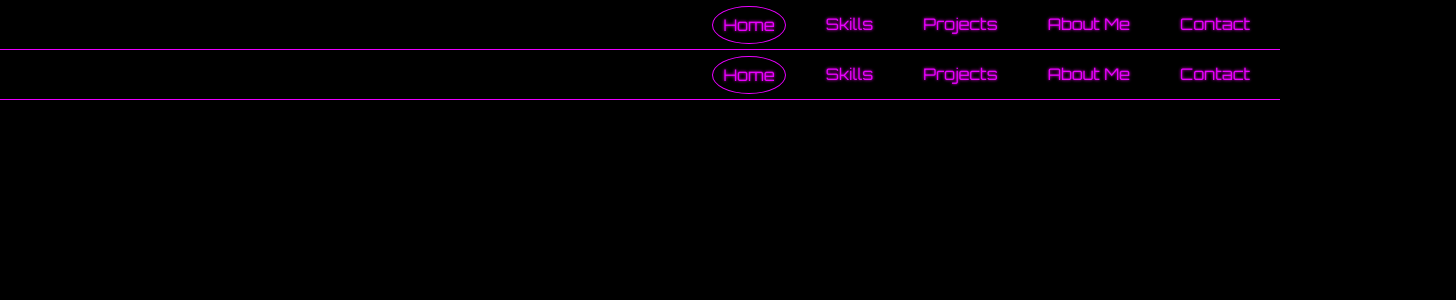
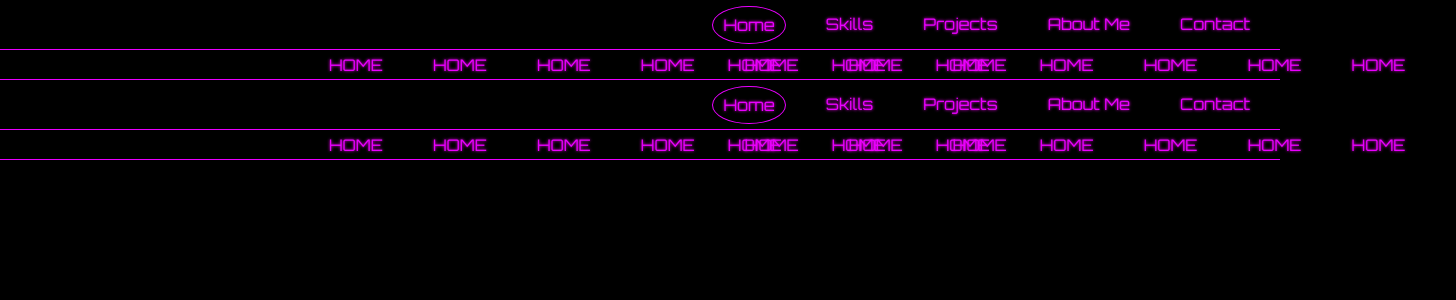
Before and after one commit to Hwajiin/portfolio-react, a React (Create React App) app: page / in a window 1280 px wide. Shown: the top 300 px of the page, 1456 px wide, since content can reach past the window. Built offline with nearby package versions, Linux system fonts and the light colour scheme.

Commit message:
Make billboard component

```diff
--- /dev/null
+++ b/src/components/billboard.jsx
@@ -0,0 +1,77 @@
+import React from "react";
+import styled, { keyframes } from "styled-components";
+
+// 텍스트 무한반복 슬라이드 애니메이션
+const moveTextFirst = keyframes`
+    0% {
+        transform: translateX(100%)
+    }
+    100%{
+        transform: translateX(-100%)
+    }
+`;
+
+const moveTextSec = keyframes`
+    0% {
+        transform: translateX(0%)
+    }
+    100%{
+        transform: translateX(-200%)
+    }
+`;
+
+const Container = styled.div`
+  width: 100%;
+  height: 30px;
+  border-bottom: 1px solid var(--main-color);
+`;
+
+const Box = styled.div`
+  width: 100%;
+  height: 100%;
+  display: flex;
+  align-items: center;
+`;
+
+const First = styled.div`
+  animation: ${moveTextFirst} 20s infinite linear;
+`;
+
+const Second = styled.div`
+  animation: ${moveTextSec} 20s infinite linear;
+  animation-delay: 10s;
+`;
+
+const Text = styled.span`
+  text-transform: uppercase;
+  margin-right: 50px;
+`;
+
+const Billboard = ({ text }) => {
+  return (
+    <Container>
+      <Box>
+        <First>
+          <Text>{text}</Text>
+          <Text>{text}</Text>
+          <Text>{text}</Text>
+          <Text>{text}</Text>
+          <Text>{text}</Text>
+          <Text>{text}</Text>
+          <Text>{text}</Text>
+        </First>
+        <Second>
+          <Text>{text}</Text>
+          <Text>{text}</Text>
+          <Text>{text}</Text>
+          <Text>{text}</Text>
+          <Text>{text}</Text>
+          <Text>{text}</Text>
+          <Text>{text}</Text>
+        </Second>
+      </Box>
+    </Container>
+  );
+};
+
+export default Billboard;
--- a/src/components/navbar.jsx
+++ b/src/components/navbar.jsx
@@ -1,6 +1,7 @@
 import React from "react";
 import { Link, withRouter } from "react-router-dom";
 import styled from "styled-components";
+import Billboard from "./billboard";
 
 const Nav = styled.nav`
   width: 100%;
@@ -40,6 +41,7 @@ const SLink = styled(Link)`
 // withRouter를 사용하여 location에 접근
 const NavBar = ({ location: { pathname } }) => {
   return (
+    <>
       <Nav>
         <Logo />
         <List>
@@ -60,7 +62,27 @@ const NavBar = ({ location: { pathname } }) => {
           </Item>
         </List>
       </Nav>
+      <Billboard text={getText(pathname)} />
+    </>
   );
 };
 
 export default withRouter(NavBar);
+
+// 경로에 맞는 텍스트로 변환해주기 위한 함수
+const getText = (pathname) => {
+  switch (pathname) {
+    case "/":
+      return `home`;
+    case "/skills":
+      return `skills`;
+    case "/projects":
+      return `projects`;
+    case "/aboutme":
+      return `aboutme`;
+    case "/contact":
+      return `contact`;
+    default:
+      return `hello`;
+  }
+};
```
Lines whose indentation alone changed are shown as unchanged.
